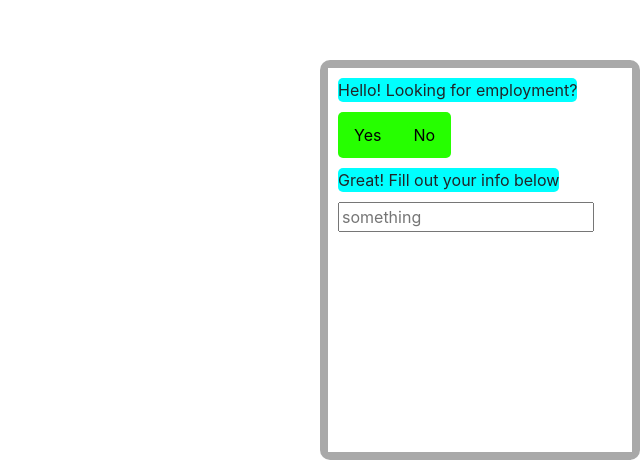
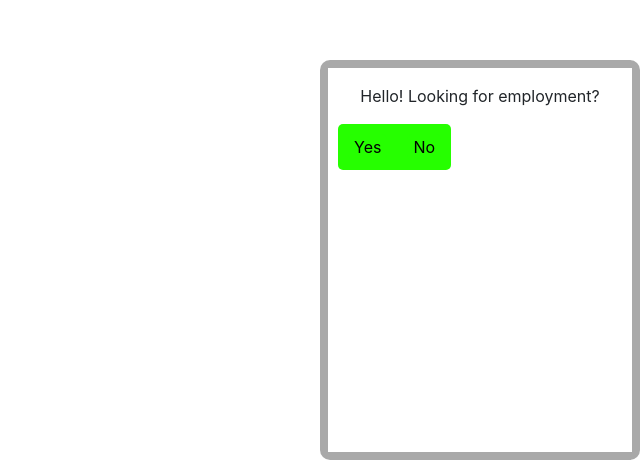
Before and after one commit to ydefrawi/react-chatbot, a React (Create React App) app: page / in a window 1280 px wide. Shown: the part 340-800 px from the top of the page, without its empty margins (640-1280 px from the left). Built offline with nearby package versions, Linux system fonts and the light colour scheme.

Commit message:
made question/answer components dynamic with indeces, questions display in sequential order

```diff
--- a/src/Components/Answer/Answer.js
+++ b/src/Components/Answer/Answer.js
@@ -1,45 +1,64 @@
 import React from 'react';
 import './Answer.css';
 
-const yes = () => {
-	console.log('Yes');
-};
+// const yes = () => {
+// 	console.log('Yes');
+// };
 
-const no = () => {
-	console.log('No');
-};
+// const no = () => {
+// 	console.log('No');
+// };
 
-function Answer({questionType, questionNumber, handleAnswer}) {
-
-	function questionLogic(){
-		console.log(questionType)
-		if (questionType === 'binary') {
+function Answer({ questionType, question, handleAnswer }) {
+	function yesNo() {
 		return (
 			<div>
-					<button className="answer-bubble" value={true} onClick={yes}>
+				<button className="answer-bubble" question={question} name={question} value={'Yes'} onClick={handleAnswer}>
 					Yes
 				</button>
-					<button className="answer-bubble" value={false} onClick={no}>
+				<button className="answer-bubble" question={question} name={question} value={'No'} onClick={handleAnswer}>
 					No
 				</button>
 			</div>
 		);
-		} else if (questionType === 'input') {
+	}
+
+	function formInput() {
 		return (
 			<div>
 				<form>
-						<input type="text" name={questionNumber} placeholder="something" onChange={handleAnswer}/>
+				<input type="text" data-question={question} name={question} placeholder="something"  />
+				<button onClick={handleAnswer}>Submit</button>
 				</form>
-				</div>
-			);
-		}
-	}
 
-	return (
-		<div className="answer-bubble">
-			{questionLogic()}
+
+
 			</div>
 		);
 	}
 
+	function endPrompt() {
+		return (
+			<div>
+			<p> Thank you for submitting! Our people will get back to you in 3-5 business days</p>
+
+
+			</div>
+		);
+	}
+
+	function questionLogic() {
+		switch (questionType) {
+			case 'binary':
+				return yesNo();
+			case 'input':
+				return formInput();
+			default:
+				break;
+		}
+	}
+
+	return <div className="answer-bubble">{questionLogic()}</div>;
+}
+
 export default Answer;
--- a/src/Components/ChatForm/ChatForm.css
+++ b/src/Components/ChatForm/ChatForm.css
@@ -0,0 +1,197 @@
+.imessage {
+    background-color: #fff;
+    border: 1px solid #e5e5ea;
+    border-radius: 0.25rem;
+    display: flex;
+    flex-direction: column;
+    font-family: "SanFrancisco";
+    font-size: 1.25rem;
+    margin: 0 auto 1rem;
+    max-width: 600px;
+    padding: 0.5rem 1.5rem;
+  }
+
+  .imessage p {
+    border-radius: 1.15rem;
+    line-height: 1.25;
+    max-width: 75%;
+    padding: 0.5rem .875rem;
+    position: relative;
+    word-wrap: break-word;
+  }
+
+  .imessage p::before,
+  .imessage p::after {
+    bottom: -0.1rem;
+    content: "";
+    height: 1rem;
+    position: absolute;
+  }
+
+  p.from-me {
+    align-self: flex-end;
+    background-color: #248bf5;
+    color: #fff;
+  }
+
+  p.from-me::before {
+    border-bottom-left-radius: 0.8rem 0.7rem;
+    border-right: 1rem solid #248bf5;
+    right: -0.35rem;
+    transform: translate(0, -0.1rem);
+  }
+
+  p.from-me::after {
+    background-color: #fff;
+    border-bottom-left-radius: 0.5rem;
+    right: -40px;
+    transform:translate(-30px, -2px);
+    width: 10px;
+  }
+
+  p[class^="from-"] {
+    margin: 0.5rem 0;
+    width: fit-content;
+  }
+
+  p.from-me ~ p.from-me {
+    margin: 0.25rem 0 0;
+  }
+
+  p.from-me ~ p.from-me:not(:last-child) {
+    margin: 0.25rem 0 0;
+  }
+
+  p.from-me ~ p.from-me:last-child {
+    margin-bottom: 0.5rem;
+  }
+
+  p.from-them {
+    align-items: flex-start;
+    background-color: #e5e5ea;
+    color: #000;
+  }
+
+  p.from-them:before {
+    border-bottom-right-radius: 0.8rem 0.7rem;
+    border-left: 1rem solid #e5e5ea;
+    left: -0.35rem;
+    transform: translate(0, -0.1rem);
+  }
+
+  p.from-them::after {
+    background-color: #fff;
+    border-bottom-right-radius: 0.5rem;
+    left: 20px;
+    transform: translate(-30px, -2px);
+    width: 10px;
+  }
+
+  p[class^="from-"].emoji {
+    background: none;
+    font-size: 2.5rem;
+  }
+
+  p[class^="from-"].emoji::before {
+    content: none;
+  }
+
+  .no-tail::before {
+    display: none;
+  }
+
+  .margin-b_none {
+    margin-bottom: 0 !important;
+  }
+
+  .margin-b_one {
+    margin-bottom: 1rem !important;
+  }
+
+  .margin-t_one {
+    margin-top: 1rem !important;
+  }
+
+
+
+
+
+
+
+
+
+
+
+
+
+
+  /* general styling */
+  @font-face {
+    font-family: "SanFrancisco";
+    src:
+      url("https://cdn.rawgit.com/AllThingsSmitty/fonts/25983b71/SanFrancisco/sanfranciscodisplay-regular-webfont.woff2") format("woff2"),
+      url("https://cdn.rawgit.com/AllThingsSmitty/fonts/25983b71/SanFrancisco/sanfranciscodisplay-regular-webfont.woff") format("woff");
+  }
+
+  body {
+    font-family: -apple-system,
+      BlinkMacSystemFont,
+      "Segoe UI",
+      Roboto,
+      Oxygen-Sans,
+      Ubuntu,
+      Cantarell,
+      "Helvetica Neue",
+      sans-serif;
+    font-weight: normal;
+    margin: 0;
+  }
+
+  .container {
+    margin: 0 auto;
+    max-width: 600px;
+    padding: 1rem;
+  }
+
+  h1 {
+    font-weight: normal;
+    margin-bottom: 0.5rem;
+  }
+
+  h2 {
+    border-bottom: 1px solid #e5e5ea;
+    color: #666;
+    font-weight: normal;
+    margin-top: 0;
+    padding-bottom: 1.5rem;
+  }
+
+  .comment {
+    color: #222;
+    font-size: 1.25rem;
+    line-height: 1.5;
+    margin-bottom: 1.25rem;
+    max-width: 100%;
+    padding: 0;
+  }
+
+  @media screen and (max-width: 800px) {
+    body {
+      margin: 0 0.5rem;
+    }
+
+    .container {
+      padding: 0.5rem;
+    }
+
+    .imessage {
+      font-size: 1.05rem;
+      margin: 0 auto 1rem;
+      max-width: 600px;
+      padding: 0.25rem 0.875rem;
+    }
+
+    .imessage p {
+      margin: 0.5rem 0;
+    }
+  }
--- a/src/Components/ChatForm/ChatForm.js
+++ b/src/Components/ChatForm/ChatForm.js
@@ -5,14 +5,8 @@ import './ChatForm.css';
 
 function ChatForm() {
 	const [ answers, setAnswers ] = useState([]);
-
-
-	const handleAnswer = (event) => {
-		const {name, value}=event.target
-
-		setAnswers({...answers, [name]:value})
-	};
-
+	let [index, setIndex]=useState(1);
+	const [history, setHistory]=useState([]);
 
 	const questions = {
 		1:{
@@ -25,17 +19,58 @@ function ChatForm() {
 			question:'Great! Fill out your info below',
 			questionType: 'input'
 		},
+		3:{
+			questionNumber:3,
+			question:"Do you have a valid driver's license?",
+			questionType: 'binary'
+		},
+		3:{
+			questionNumber:4,
+			question:"You need one",
+			questionType: 'binary'
+		},
+		3:{
+			questionNumber:3,
+			question:"Do you have a valid driver's license?",
+			questionType: 'binary'
+		},
 	};
+
+	function formEnd(){
+		return(
+			<div>
+				<h1>Thank you for submitting!</h1>
+			</div>
+		)
+	}
+
+	const handleAnswer = (event) => {
+		event.preventDefault();
+		const {name, value}=event.target
+		// let q=event.target.question
+		setAnswers({...answers, [questions[index].question]:value})
+		setHistory()
+		if(index!=questions.length) {
+			setIndex(index+=1)
+		} else if(index=questions.length) {
+			return formEnd();
+		}
+	};
+
+
+
 
 
 	return (
 		<div className="chat-container">
 			<div className="chat-wrapper">
 				<div className="chat-screen">
-					<QuestionRender text={questions[1].question} handleAnswer={handleAnswer}/>
-					<Answer questionNumber={questions[1].questionNumber} questionType={questions[1].questionType} handleAnswer={handleAnswer}/>
-					<QuestionRender text={questions[2].question} handleAnswer={handleAnswer}/>
+					<QuestionRender className="from-them margin-b_one margin-t_one" text={questions[index].question} handleAnswer={handleAnswer}/>
+					<Answer questionNumber={questions[index].question} questionType={questions[index].questionType} handleAnswer={handleAnswer}/>
+					{/* <QuestionRender text={questions[2].question} handleAnswer={handleAnswer}/>
 					<Answer questionNumber={questions[2].questionNumber} questionType={questions[2].questionType} handleAnswer={handleAnswer}/>
+					<QuestionRender text={questions[3].question} handleAnswer={handleAnswer}/>
+					<Answer questionNumber={questions[3].questionNumber} questionType={questions[3].questionType} handleAnswer={handleAnswer}/> */}
 				</div>
 			</div>
 		</div>
--- a/src/Components/Question/QuestionRender.js
+++ b/src/Components/Question/QuestionRender.js
@@ -1,10 +1,10 @@
 import React from 'react';
 import './QuestionRender.css'
 
-function QuestionRender(props) {
+function QuestionRender({text}) {
 	return (
-    <div className="question-bubble">
-    {props.text}
+    <div className="from-them margin-b_one margin-t_one">
+    {text}
     </div>
     )
 
```
Also changed, not shown: 1 other file (tests, documents, lock files or other folders). Lines whose indentation alone changed are shown as unchanged.
